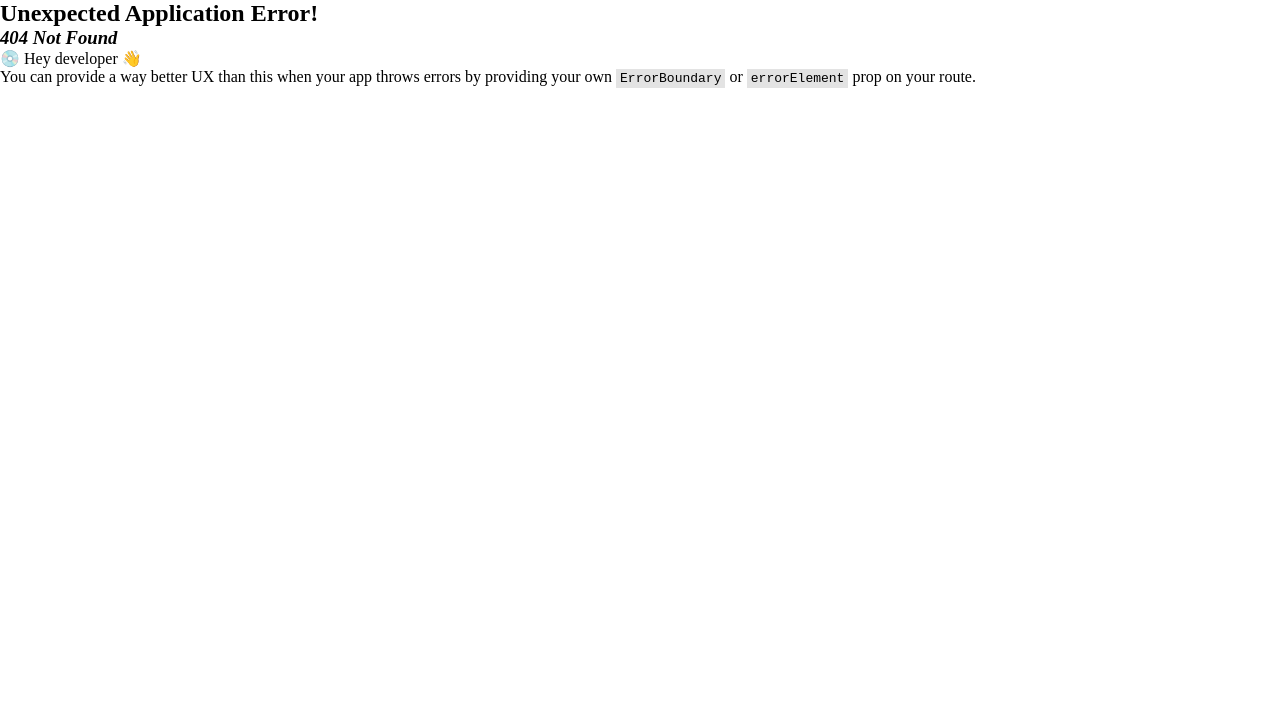
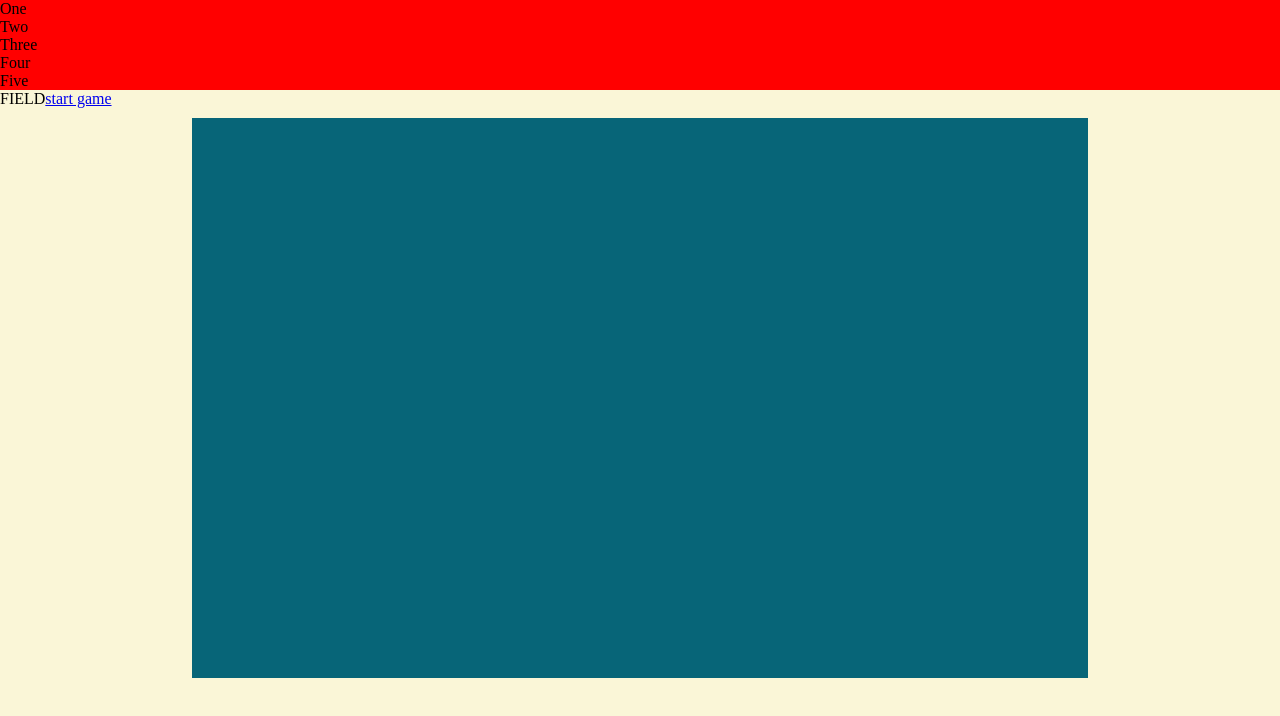
Before and after one commit to Graznov/balda_front, a React (Vite) app: page /playarea in a window 1280 px wide. Before the commit this address had no page. Shown: the top 716 px of the page. Built offline with nearby package versions, Linux system fonts and the light colour scheme.

Commit message:
05.03.26

```diff
--- /dev/null
+++ b/src/Field/BattleField/Battlefield.tsx
@@ -0,0 +1,15 @@
+import style from './battlefield.module.css'
+import classNames from "classnames/bind";
+
+const cx = classNames.bind(style)
+
+function Battlefield(){
+
+    return (
+        <div className={cx("battlefield")}>
+
+        </div>
+    )
+}
+
+export default Battlefield
--- /dev/null
+++ b/src/Field/BattleField/battlefield.module.css
@@ -0,0 +1,7 @@
+.battlefield{
+    width:70%;
+    height:70vh;
+    margin: 10px auto;
+
+    background-color: var(--color-w-btn)
+}
--- a/src/Field/Field.tsx
+++ b/src/Field/Field.tsx
@@ -1,6 +1,6 @@
 import classNames from "classnames/bind";
 import styles from './field.module.css'
-import {Outlet} from "react-router-dom";
+import {NavLink, Outlet} from "react-router-dom";
 import Header from "./Header/Header.tsx";
 
 
@@ -11,13 +11,14 @@ function Field(){
 
 
     return(
-        <div>
+        <div className={cx('field')}>
 
             <div><Header/></div>
 
             <div>
                 <div>
                     {/*<TopCont/>*/} FIELD
+                    <NavLink to='/playarea'>start game</NavLink>
                 </div>
 
                 <Outlet/>
--- a/src/Field/Header/Header.tsx
+++ b/src/Field/Header/Header.tsx
@@ -1,12 +1,50 @@
 import style from './header.module.css'
 import classNames from "classnames/bind";
+import LinkCastom from "../../Ui-ux_components/LinkCastom.tsx";
 
 const cx = classNames.bind(style)
 
 function Header(){
 
+    const linksStyle = cx('link')
+
     return(
-        <div className={cx('header')}>HEADER</div>
+        <div className={cx('header')}>
+
+            <ul>
+                <li>
+                    <LinkCastom
+                        Link_path={'/'}
+                        Link_ClassName={linksStyle}
+                        Link_text={'One'}/>
+                </li>
+                <li>
+                    <LinkCastom
+                        Link_path={'/'}
+                        Link_ClassName={linksStyle}
+                        Link_text={'Two'}/>
+                </li>
+                <li>
+                    <LinkCastom
+                        Link_path={'/'}
+                        Link_ClassName={linksStyle}
+                        Link_text={'Three'}/>
+                </li>
+                <li>
+                    <LinkCastom
+                        Link_path={'/'}
+                        Link_ClassName={linksStyle}
+                        Link_text={'Four'}/>
+                </li>
+                <li>
+                    <LinkCastom
+                        Link_path={'/'}
+                        Link_ClassName={linksStyle}
+                        Link_text={'Five'}/>
+                </li>
+            </ul>
+
+        </div>
     )
 }
 
--- a/src/Field/Header/header.module.css
+++ b/src/Field/Header/header.module.css
@@ -1,4 +1,14 @@
 .header{
     width: 100%;
     background: red;
+
+    .link{
+        text-decoration: none;
+        color: inherit;
+
+
+        &:visited {
+            color: inherit;
+        }
+    }
 }
--- a/src/Field/field.module.css
+++ b/src/Field/field.module.css
@@ -32,37 +32,9 @@
     --color-gray-font: gray;
 }
 
-
-.registr_container{
-
-
+.field{
+    background-color: var(--color-w-bg);
     height: 100vh;
-
-    font-family: "Inter", sans-serif;
-
-    background: var(--color-w-bg);
-
-    margin: 0px auto;
-    display: flex;
-
-    .registr_container_left{
-
-        width: 55vw;
-        height: 90vh;
-        display: flex;
-        flex-direction: column;
-        justify-content: space-between;
-
-        .input_area_Zag{
-            width: 80%;
-            margin: 10px auto;
-            font-family: "Inter", sans-serif;
-            font-size: 25px;
-            font-weight: 600;
-        }
-
-    }
-
 }
 
 .registr_container_dark{
@@ -71,26 +43,5 @@
 
 
 @media screen and (min-width:60px) and (max-width:770px){
-    .registr_container{
 
-        .classNameInput{
-            width: 70vw;
-            margin: 0 auto;
-        }
-
-        .input_area{
-            /*text-align: center;*/
-            padding: 0;
-            /*width: 70vw;*/
-
-        }
-
-        .registr_container_right{
-            display: none;
-        }
-        .registr_container_left{
-            width: 100vw;
-            height: 0;
-        }
-    }
 }
--- /dev/null
+++ b/src/Ui-ux_components/LinkCastom.tsx
@@ -0,0 +1,27 @@
+import {NavLink} from "react-router-dom";
+
+interface forNavlink{
+    // Link_text:React.ReactNode,
+    Link_text:string
+    Link_path:string
+    Link_ClassName:string,
+}
+
+
+function LinkCastom({
+                 Link_text,
+                 Link_ClassName,
+                 Link_path
+             }:forNavlink){
+
+    return(
+        <NavLink
+            to={Link_path}
+            className={Link_ClassName}
+        >
+            {Link_text}
+        </NavLink>
+    )
+}
+
+export default LinkCastom
```
Also changed, not shown: src/main.tsx (+6 -5 lines).
